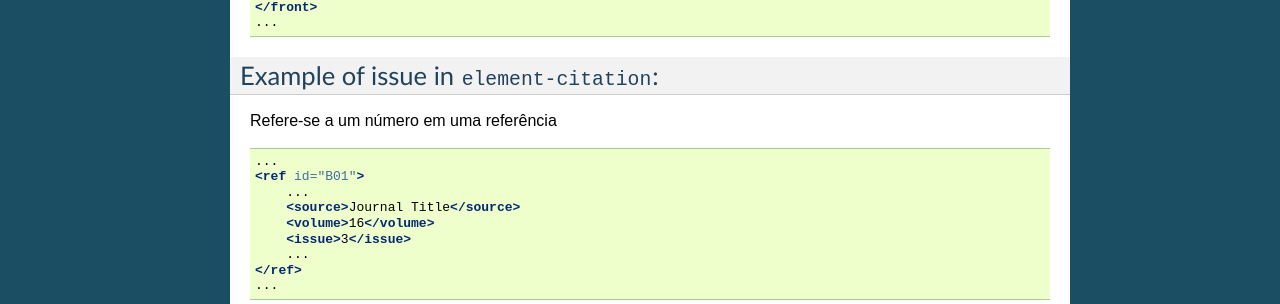
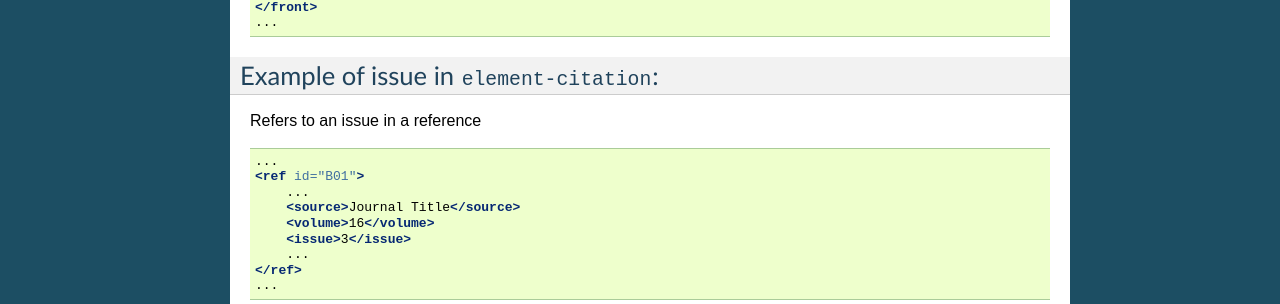
Before and after one commit to erudit/erudit-ps-documentation, a Sphinx documentation site: the page built from docs/source/tagset/element-issue.rst, in a window 1280 px wide and 900 px high, scrolled down 2047 px. Shown: the part 492-796 px from the top of the window. Built offline with Sphinx 7.4.7, drawn with Linux system fonts in a browser that asks for light colours; pages that are not in the unit, such as notebooks, are missing from menus; cross-references to code outside the pages are shown as plain code.

```diff
--- a/docs/source/tagset/element-issue.rst
+++ b/docs/source/tagset/element-issue.rst
@@ -197,7 +197,7 @@
 Example of issue in :ter:`element-citation`:
 ---------------------------------------
 
-Refere-se a um número em uma referência
+Refers to an issue in a reference
 
 .. code-block:: xml
 
```
